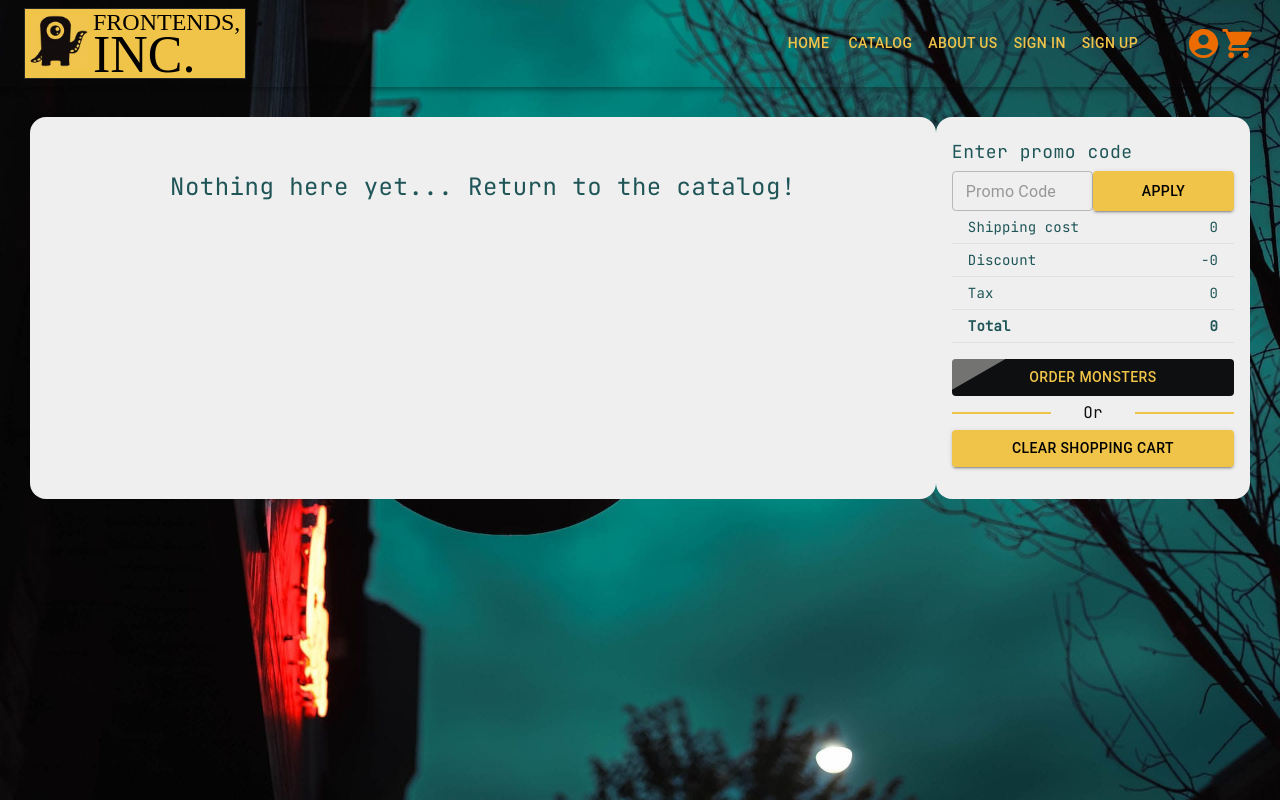
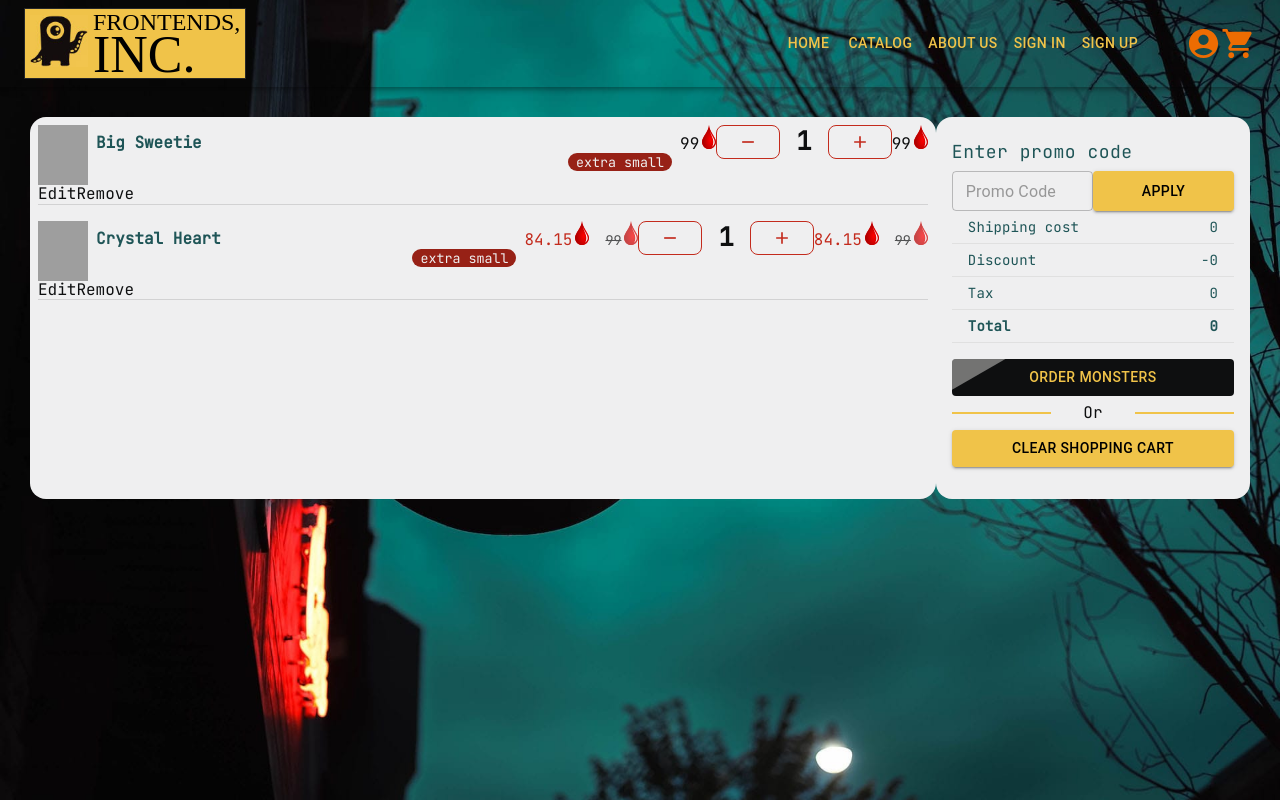
Before and after one commit to maximiloi/eCommerce-Application, a React (Vite) app in the folder monster-shop/: page /cart in a window 1280 px wide. Built offline with nearby package versions, Linux system fonts and the light colour scheme; grey boxes are pictures that could not be loaded; a web font is replaced by a local one; what @commercetools/sdk-client-v2 would draw is missing.

Commit message:
feat: some data for ListItem in cart

```diff
--- /dev/null
+++ b/monster-shop/src/components/CartItem/CartItem.tsx
@@ -0,0 +1,80 @@
+import { NavLink } from 'react-router-dom';
+import { Box, CardContent, CardMedia, Divider, Grid } from '@mui/material';
+import {
+  Attribute,
+  Image,
+  Price,
+  DiscountedPrice,
+  ProductProjection,
+} from '@commercetools/platform-sdk';
+import { AttributeType } from '../../types/inputProps';
+import Counter from '../Counter/Counter';
+import './_cartItem.scss';
+
+function CartItem(props: Partial<ProductProjection>) {
+  const { id, masterVariant, name } = props;
+  const tags = masterVariant?.attributes as Attribute[];
+  const img = (masterVariant?.images as Image[])[0];
+  const price = (masterVariant?.prices as Price[])[0];
+  let discount = 0;
+  if (price.discounted) {
+    const priceDiscounted = price.discounted as DiscountedPrice;
+    discount =
+      priceDiscounted.value.centAmount /
+      10 ** priceDiscounted.value.fractionDigits;
+  }
+
+  return (
+    <Grid item sx={{ width: 1, p: 0 }} className="cart-item">
+      <Box className="cart-item__wrap" sx={{ display: 'flex' }}>
+        <CardMedia
+          component="div"
+          sx={{ width: 50, height: 60, display: { xs: 'none', md: 'block' } }}
+          image={img.url}
+        />
+        <CardContent className="cart-item__content" sx={{ flexGrow: 1, p: 1 }}>
+          <NavLink className="cart-item__title" to={`/product/${id}`}>
+            {name?.en}
+          </NavLink>
+          <div className="cart-item__tags">
+            {tags.map((tag) => (
+              <div key={tag.name}>
+                {tag.value.map((el: AttributeType) => (
+                  <span key={el.key} className="tag">
+                    {el.label}
+                  </span>
+                ))}
+              </div>
+            ))}
+          </div>
+        </CardContent>
+        <div className="cart-item__price">
+          <span className={discount ? 'discount discount_active' : 'discount'}>
+            {discount}
+          </span>
+          <span className={discount ? 'price price_discounted' : 'price'}>
+            {price.value.centAmount / 10 ** price.value.fractionDigits}
+          </span>
+        </div>
+        <Box className="cart-item__counter">
+          <Counter />
+        </Box>
+        <div className="cart-item__total-price">
+          <span className={discount ? 'discount discount_active' : 'discount'}>
+            {discount}
+          </span>
+          <span className={discount ? 'price price_discounted' : 'price'}>
+            {price.value.centAmount / 10 ** price.value.fractionDigits}
+          </span>
+        </div>
+      </Box>
+      <Box className="cart-item__action">
+        <span>Edit</span>
+        <span>Remove</span>
+      </Box>
+      <Divider />
+    </Grid>
+  );
+}
+
+export default CartItem;
--- /dev/null
+++ b/monster-shop/src/components/CartItem/_cartItem.scss
@@ -0,0 +1,33 @@
+@use '../../sass/abstracts/variables';
+@use '../../sass/abstracts/mixins';
+
+.cart-item {
+  color: variables.$color-dark-l;
+  td {
+    color: variables.$color-dark-l;
+  }
+
+  &__title {
+    margin: 0;
+    color: variables.$color-background;
+    cursor: pointer;
+    @include mixins.typography(700, 16px, 20px, 0px);
+  }
+
+  &__tags {
+    display: flex;
+    justify-content: flex-end;
+
+    & > *:not(:last-child) {
+      margin-right: 0.3rem;
+    }
+
+    .tag {
+      font-size: smaller;
+      padding: 0 0.5rem;
+      border-radius: 2rem;
+      background: darken(variables.$color-bright, 10%);
+      color: variables.$color-light-xs;
+    }
+  }
+}
--- a/monster-shop/src/components/Counter/Counter.tsx
+++ b/monster-shop/src/components/Counter/Counter.tsx
@@ -10,7 +10,7 @@ function Counter() {
       <Button
         aria-label="reduce"
         onClick={() => {
-          setCount(Math.max(count - 1, 0));
+          setCount(Math.max(count - 1, 1));
         }}
       >
         <Remove fontSize="small" />
--- a/monster-shop/src/pages/CartPage.tsx
+++ b/monster-shop/src/pages/CartPage.tsx
@@ -3,6 +3,7 @@ import { NavLink } from 'react-router-dom';
 import {
   Box,
   Button,
+  Grid,
   Table,
   TableBody,
   TableCell,
@@ -10,12 +11,86 @@ import {
 } from '@mui/material';
 import PromoCodeBar from '../components/PromoCodeBar/PromoCodeBar';
 import ColoredBtn from '../components/ColoredBtn/ColoredBtn';
+import Loader from '../components/Loader/Loader';
+import CartItem from '../components/CartItem/CartItem';
 import '../sass/pages/_cartPage.scss';
 
+const dataExample = [
+  {
+    id: 'ee5ce42a-0bdd-4ac0-9f99-967043939c6b',
+    name: { en: 'Big Sweetie' },
+    masterVariant: {
+      attributes: [
+        {
+          value: [
+            {
+              label: 'eхtra small',
+            },
+          ],
+        },
+      ],
+      images: [
+        {
+          url: 'https://2ec847d8486e142af9ff-5ea1dba470d34e5c524c2f22376ea9aa.ssl.cf3.rackcdn.com/Big%20Sweetie-01-XekGCorC.jpg',
+        },
+      ],
+      prices: [
+        {
+          value: {
+            centAmount: 9900,
+            currencyCode: 'EUR',
+            fractionDigits: 2,
+            type: 'centPrecision',
+          },
+        },
+      ],
+    },
+  },
+  {
+    id: '414c8613-fab5-4f10-99a7-0bcfa837451a',
+    name: { en: 'Crystal Heart' },
+    masterVariant: {
+      attributes: [
+        {
+          value: [
+            {
+              label: 'eхtra small',
+            },
+          ],
+        },
+      ],
+      images: [
+        {
+          url: 'https://2ec847d8486e142af9ff-5ea1dba470d34e5c524c2f22376ea9aa.ssl.cf3.rackcdn.com/Crystal%20Heart-02-bytqE0rz.jpg',
+        },
+      ],
+      prices: [
+        {
+          discounted: {
+            value: {
+              centAmount: 8415,
+              currencyCode: 'EUR',
+              fractionDigits: 2,
+              type: 'centPrecision',
+            },
+          },
+          value: {
+            centAmount: 9900,
+            currencyCode: 'EUR',
+            fractionDigits: 2,
+            type: 'centPrecision',
+          },
+        },
+      ],
+    },
+  },
+];
+
 function CartPage() {
-  const [isEmpty] = useState(true); // setIsEmpty
+  const [products] = useState(dataExample); // setProducts, [] as ProductProjection[]
+  const [isEmpty] = useState(false); // setIsEmpty
   const [promoCode, setPromoCode] = useState<string>('');
-
+  const isLoaded = !!products.length;
   console.log(promoCode);
   return (
     <Box
@@ -26,10 +101,16 @@ function CartPage() {
         className="cart__content"
         sx={{ flexGrow: 1, width: { sm: 'calc(100% - 200px)' }, p: 1 }}
       >
-        {isEmpty && (
+        {isEmpty ? (
           <NavLink to="/catalog" className="cart__link">
             Nothing here yet... Return to the catalog!
           </NavLink>
+        ) : (
+          <Grid container spacing={2}>
+            {!isLoaded && <Loader />}
+            {isLoaded &&
+              products.map((card) => <CartItem key={card.id} {...card} />)}
+          </Grid>
         )}
       </Box>
       <Box component="aside" className="cart__aside" sx={{ flexGrow: 1 }}>
```
